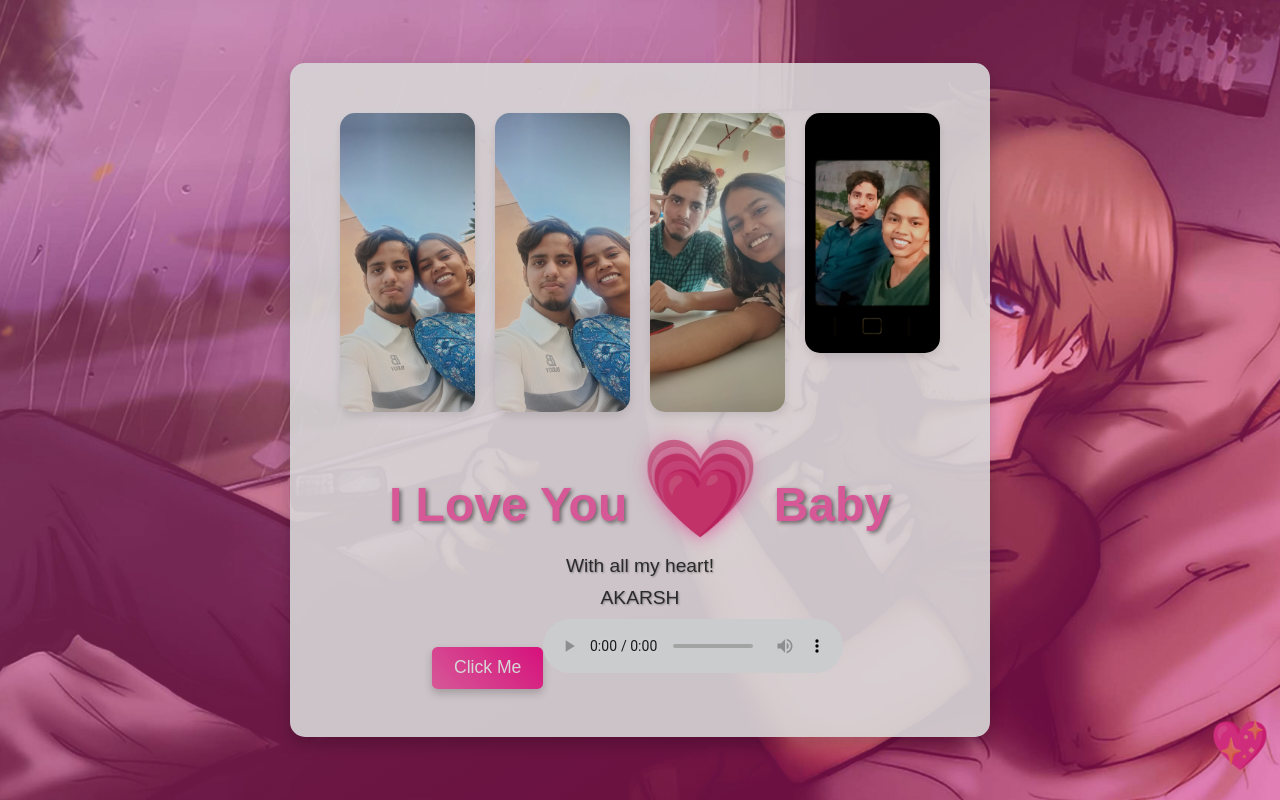
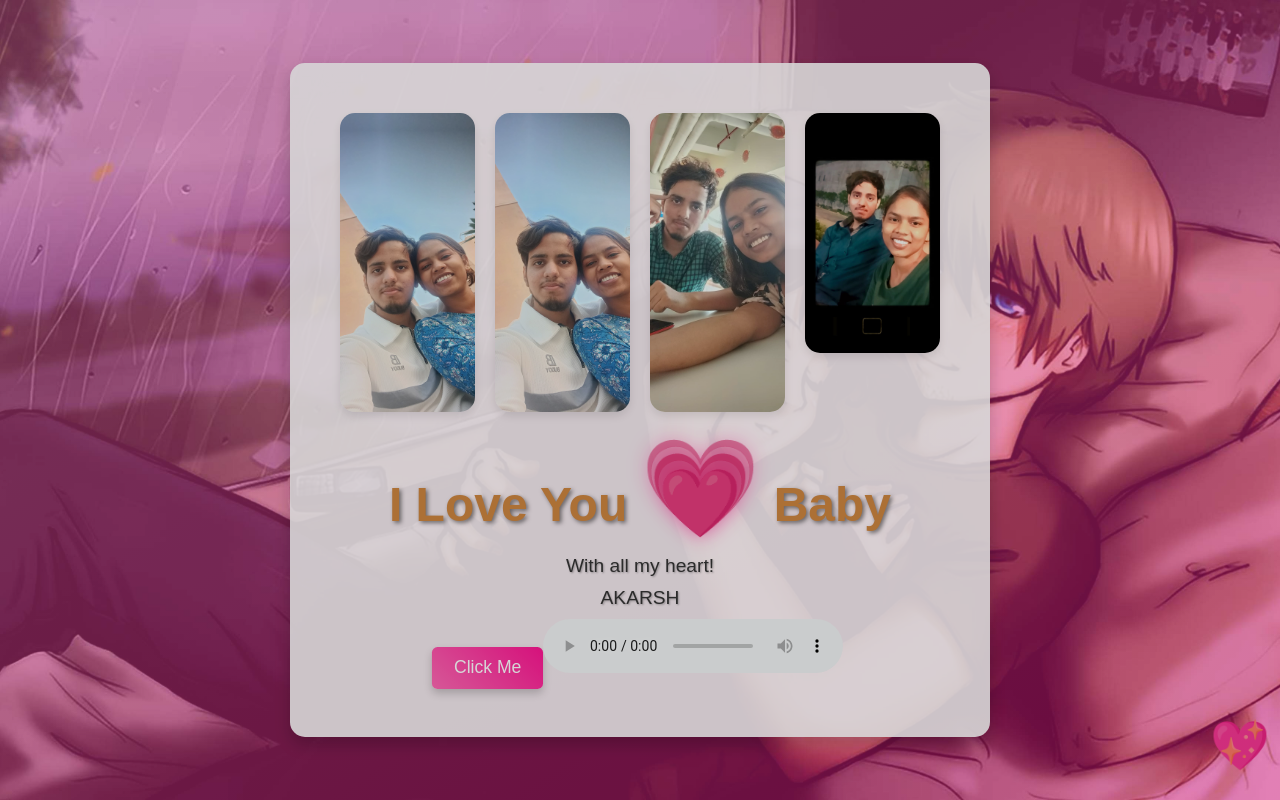
Before and after one commit to akarsh11111111/html, a plain HTML site: page index.html in a window 1280 px wide. Drawn offline with Linux system fonts and the light colour scheme.

Commit message:
Update index.html

```diff
--- a/index.html
+++ b/index.html
@@ -54,8 +54,8 @@
             background-color: rgba(255, 255, 255, 1);
         }
         h1 {
-            color: #ff69b4;
-            font-size: 3em;
+            color: peru;
+            font-size: 3rem;
             margin: 0;
             animation: fadeIn 2s ease-in-out;
             text-shadow: 2px 2px 4px rgba(0, 0, 0, 0.5);
```
